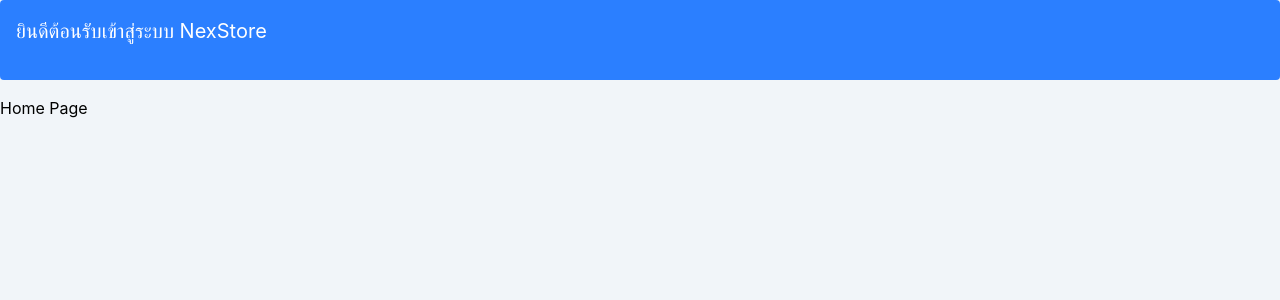
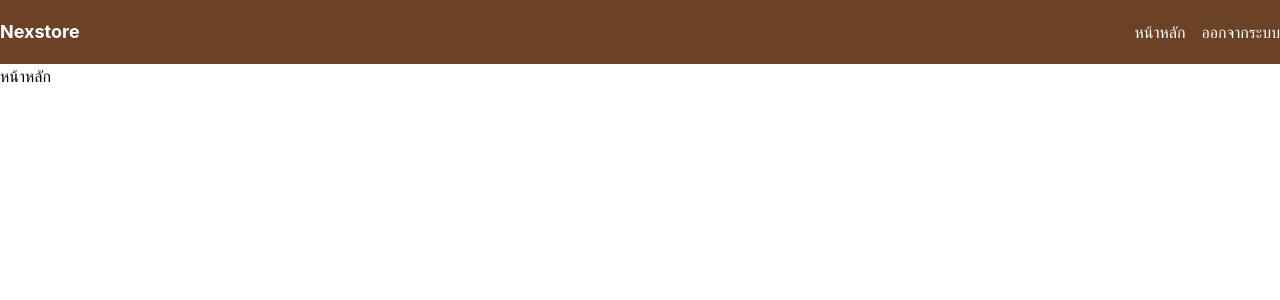
Before and after one commit to zazaguy5/nexstore, a React (Vite) app: page / in a window 1280 px wide. Shown: the top 300 px of the page. Built offline with nearby package versions, Linux system fonts and the light colour scheme.

Commit message:
Refactor application structure with new routing and layout components; implement admin and customer navigation bars; replace old pages with new components.

```diff
--- /dev/null
+++ b/src/components/admin/AdminNavbar.jsx
@@ -0,0 +1,15 @@
+import { Link } from 'react-router-dom';
+
+function AdminNavbar() {
+  return (
+    <div className="w-full h-16 bg-[#6B4226] text-white flex justify-between items-center">
+      <p className="text-lg font-bold">Nexstore</p>
+      <div className="flex space-x-4">
+        <Link to="/">หน้าหลัก</Link>
+        <Link to="/login">ออกจากระบบ</Link>
+      </div>
+    </div>
+  );
+}
+
+export default AdminNavbar;
--- /dev/null
+++ b/src/components/customer/Navbar.jsx
@@ -0,0 +1,36 @@
+import { useState } from 'react';
+import { useNavigate, Link } from 'react-router-dom';
+import { LoadingComponent } from '../loading';
+
+function Navbar() {
+  const [isLoggingOut, setIsLoggingOut] = useState(false);
+  const navigate = useNavigate();
+
+  const handleLogout = () => {
+    // ตัวอย่างการเซ็ตออกจากระบบ
+    setIsLoggingOut(true);
+    // ปกติจะมีการ await เรียก API หรือลบ token เป็นต้น
+    // await fetch("/api/logout", {method: "POST"});
+    setTimeout(() => {
+      navigate('/login');
+    }, 800);
+  };
+
+  return (
+    <>
+      <div className="w-full h-16 bg-[#6B4226] text-white flex justify-between items-center">
+        <p className="text-lg font-bold">Nexstore</p>
+        <div className="flex space-x-4">
+          <Link to="/">หน้าหลัก</Link>
+          <button className="cursor-pointer" onClick={handleLogout}>ออกจากระบบ</button>
+        </div>
+      </div>
+
+      {isLoggingOut && (
+        LoadingComponent()
+      )}
+    </>
+  );
+}
+
+export default Navbar;
--- /dev/null
+++ b/src/components/loading.jsx
@@ -0,0 +1,7 @@
+export function LoadingComponent() {
+  return (
+    <div className="fixed inset-0 bg-black/40 flex items-center justify-center z-50">
+      <div className="w-10 h-10 border-4 border-gray-300 border-t-[#042C53] rounded-full animate-spin"></div>
+    </div>
+  );
+}
--- a/src/main.jsx
+++ b/src/main.jsx
@@ -1,11 +1,12 @@
 import './index.css';
 //import { Eye, EyeOff } from 'lucide-react';
 
-import { BrowserRouter as Router, Route, Routes } from 'react-router-dom';
+import { BrowserRouter as Router, Route, Routes, useLocation } from 'react-router-dom';
 import { createRoot } from 'react-dom/client';
-import { HomePage } from './pages/home_page.jsx';
-import { LoginPage } from './pages/login_page.jsx';
-import { ForgotPasswordPage } from './pages/forgot_pass_page.jsx';
+import { HomePage } from './pages/HomePage.jsx';
+import { LoginPage } from './pages/LoginPage.jsx';
+import { ForgotPasswordPage } from './pages/ForgotPassPage.jsx';
+import Navbar from './components/customer/Navbar.jsx';
 
 // export default function App() {
 //   return (
@@ -21,12 +22,28 @@
 //   );
 // }
 
+function Layout() {
+  const location = useLocation();
+  const isAdminRoute = location.pathname.startsWith("/admin");
+  const isLoginRoute = location.pathname === "/login" || location.pathname === "/forgot-password";
+
+  return (
+    <>
+      {!isLoginRoute && (isAdminRoute ? <AdminNavbar /> : <Navbar />)}
+      <Routes>
+        <Route path="/" element={<HomePage />} />
+        <Route path="/login" element={<LoginPage />} />
+        <Route path="/forgot-password" element={<ForgotPasswordPage />} />
+      </Routes>
+    </>
+  );
+}
+
 export default function App() {
   return (
-    <div className="width-full h-screen bg-slate-100">
-        <div className="width-full h-20 rounded p-4 mb-4 bg-blue-500 text-[20px] text-white">ยินดีต้อนรับเข้าสู่ระบบ NexStore</div>
-        <p>Home Page</p>
-    </div>
+    <Router>
+      <Layout />
+    </Router>
   );
 }
 
--- /dev/null
+++ b/src/pages/HomePage.jsx
@@ -0,0 +1,5 @@
+export function HomePage() {
+   return (
+      <p>หน้าหลัก</p>
+   );
+}
--- /dev/null
+++ b/src/pages/LoginPage.jsx
@@ -0,0 +1,78 @@
+import '../assets/styles/default_style.css';
+
+import { useState } from 'react';
+import { useNavigate } from 'react-router-dom';
+import { LoadingComponent } from '../components/loading';
+
+function Checkbox({ id, label }) {
+  return (
+    <div className="checkbox-wrapper-4">
+      <input className="inp-cbx" id={id} type="checkbox" />
+      <label className="cbx" htmlFor={id}>
+        <span>
+          <svg width="12px" height="10px" viewBox="0 0 12 10" fill="none">
+            <polyline
+              points="1.5 6 4.5 9 10.5 1"
+              stroke="white"
+              strokeWidth="2"
+              strokeLinecap="round"
+              strokeLinejoin="round"
+            />
+          </svg>
+        </span>
+        <span>{label}</span>
+      </label>
+    </div>
+  );
+}
+
+export function LoginPage() {
+  const [isLoading, setIsLoading] = useState(false);
+  const [username, setUsername] = useState('');
+  const [password, setPassword] = useState('');
+  const [shwPass, setShwPass] = useState(false);
+  const navigate = useNavigate();
+
+  return (
+    <>
+      <form onSubmit={(e) => { e.preventDefault(); }}>
+        <div className="flex min-h-screen items-center justify-center bg-slate-100 p-4">
+
+          <div id="login-form" className="h-auto w-xl p-[25px] rounded-xl bg-[#B2BEB5] shadow-md">
+            <h1 className="text-white text-3xl font-bold pb-6">เข้าสู่ระบบ</h1>
+            <input id="username" type="text" placeholder="บัญชี" onChange={(e) => setUsername(e.target.value)} onInvalid={(e) => e.target.setCustomValidity('กรุณากรอกบัญชี')} onInput={(e) => e.target.setCustomValidity('')}
+              className="w-full h-10 p-2 mb-4 border border-gray-300 rounded-md focus:outline-none focus:ring-2 focus:ring-blue-500 text-slate-800 bg-white"
+              required />
+            <input id="password" type="password" placeholder="รหัสผ่าน" onChange={(e) => setPassword(e.target.value)} onInvalid={(e) => e.target.setCustomValidity('กรุณากรอกรหัสผ่าน')} onInput={(e) => e.target.setCustomValidity('')}
+              className="w-full h-10 p-2 mb-2 border border-gray-300 rounded-md focus:outline-none focus:ring-2 focus:ring-blue-500 text-slate-800 bg-white"
+              required />
+            <div className="flex flex-row justify-between">
+              <Checkbox id="remember" label="จดจำรหัสผ่าน" />
+              <p className="cursor-pointer hover:underline text-[16px] text-white" onClick={() => navigate('/forgot-password')}>ลืมรหัสผ่าน?</p>
+            </div>
+
+            <button type="submit" className="w-full h-14 mt-10 bg-[#276dbd] hover:bg-[#276dbd]-600 transition-colors rounded-lg text-white font-bold text-2xl cursor-pointer"
+              onClick={() => {
+                //console.log(`username: ${username}, password: ${password}`);
+                const loginForm = document.getElementById('username');
+                if (username !== '' && password !== '') {
+                  // ตั้งเวลา 1 วินาทีจำลองการเข้าสู่ระบบ Login API
+                  setIsLoading(true);
+                  setTimeout(() => {
+                    setIsLoading(false);
+                    navigate('/');
+                  }, 1000);
+                }
+              }}>
+              เข้าสู่ระบบ
+            </button>
+          </div>
+        </div>
+      </form>
+
+      {isLoading && (
+        LoadingComponent()
+      )}
+    </>
+  );
+}
--- a/src/pages/home_page.jsx
+++ /dev/null
@@ -1,8 +0,0 @@
-export function HomePage() {
-   return (
-      <div className="width-full h-screen bg-slate-100 p-4">
-         <div className="width-screen h-8 background-red">d</div>
-         <p>Home Page</p>
-      </div>
-   );
-}
--- a/src/pages/login_page.jsx
+++ /dev/null
@@ -1,70 +0,0 @@
-import '../assets/styles/default_style.css';
-
-import { useState } from 'react';
-import { useNavigate } from 'react-router-dom';
-
-function Checkbox({ id, label }) {
-  return (
-    <div className="checkbox-wrapper-4">
-      <input className="inp-cbx" id={id} type="checkbox" />
-      <label className="cbx" htmlFor={id}>
-        <span>
-          <svg width="12px" height="10px" viewBox="0 0 12 10" fill="none">
-            <polyline
-              points="1.5 6 4.5 9 10.5 1"
-              stroke="white"
-              strokeWidth="2"
-              strokeLinecap="round"
-              strokeLinejoin="round"
-            />
-          </svg>
-        </span>
-        <span>{label}</span>
-      </label>
-    </div>
-  );
-}
-
-export function LoginPage() {
-    const [username, setUsername] = useState('');
-    const [password, setPassword] = useState('');
-    const [shwPass, setShwPass] = useState(false);
-    const navigate = useNavigate();
-
-    return (
-        <>
-            <form onSubmit={(e) => { e.preventDefault(); }}>
-                <div className="flex min-h-screen items-center justify-center bg-slate-100 p-4">
-
-                    <div id="login-form" className="h-auto w-xl p-[25px] rounded-xl bg-[#B2BEB5] shadow-md">
-                        <h1 className="text-white text-3xl font-bold pb-6">เข้าสู่ระบบ</h1>
-                        <input id="username" type="text" placeholder="บัญชี" onChange={(e) => setUsername(e.target.value)} onInvalid={(e) => e.target.setCustomValidity('กรุณากรอกบัญชี')} onInput={(e) => e.target.setCustomValidity('')}
-                            className="w-full h-10 p-2 mb-4 border border-gray-300 rounded-md focus:outline-none focus:ring-2 focus:ring-blue-500 text-slate-800 bg-white"
-                            required />
-                        <input id="password" type="password" placeholder="รหัสผ่าน" onChange={(e) => setPassword(e.target.value)} onInvalid={(e) => e.target.setCustomValidity('กรุณากรอกรหัสผ่าน')} onInput={(e) => e.target.setCustomValidity('')}
-                            className="w-full h-10 p-2 mb-2 border border-gray-300 rounded-md focus:outline-none focus:ring-2 focus:ring-blue-500 text-slate-800 bg-white"
-                            required />
-                        <div className="flex flex-row justify-between">
-                            <Checkbox id="remember" label="จดจำรหัสผ่าน" />
-                            <p className="cursor-pointer hover:underline text-[16px] text-white" onClick={() => navigate('/forgot-password')}>ลืมรหัสผ่าน?</p>
-                        </div>
-
-                        <button type="submit" className="w-full h-14 mt-10 bg-[#276dbd] hover:bg-[#276dbd]-600 transition-colors rounded-lg text-white font-bold text-2xl cursor-pointer"
-                            onClick={() => {
-                                //console.log(`username: ${username}, password: ${password}`);
-                                const loginForm = document.getElementById('username');
-                                if (username !== '' && password !== '') {
-                                    alert('เข้าสู่ระบบสำเร็จ');
-                                    navigate('/home');
-                                    // document.getElementById('username').value = '';
-                                    // document.getElementById('password').value = '';
-                                }
-                            }}>
-                            เข้าสู่ระบบ
-                        </button>
-                    </div>
-                </div>
-            </form>
-        </>
-    );
-}
```
Also changed, not shown: src/pages/ForgotPassPage.jsx (renamed from src/pages/forgot_pass_page.jsx).
